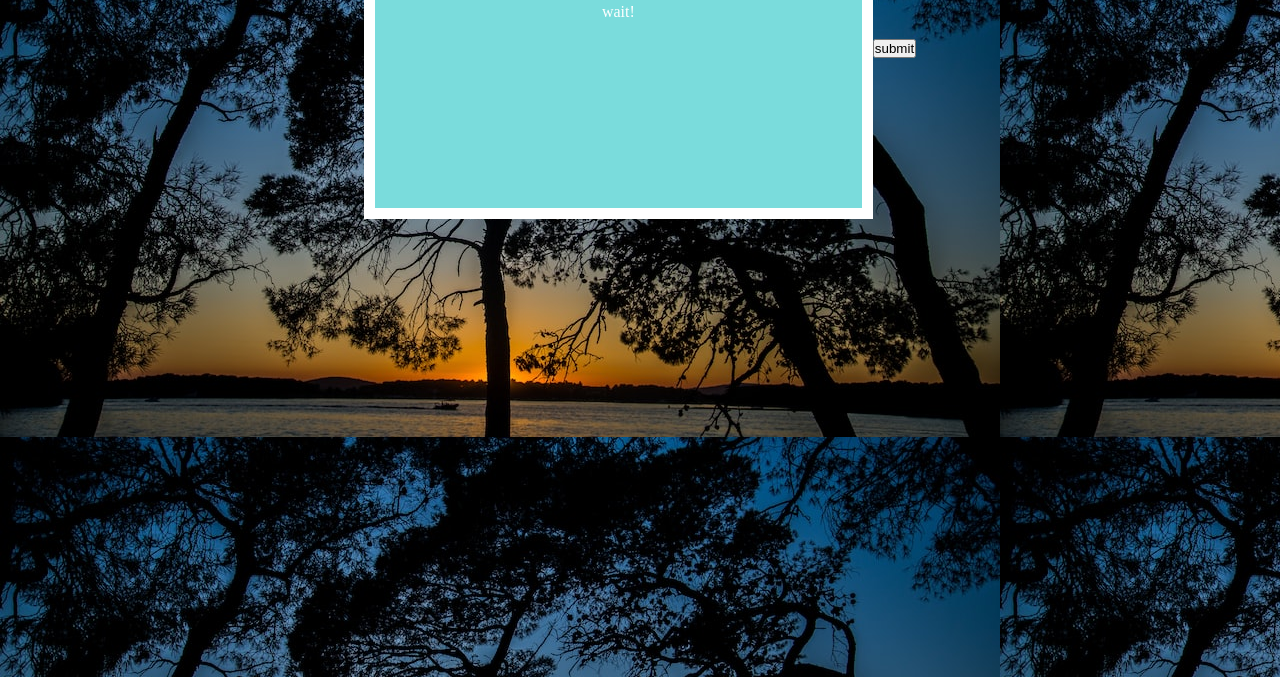
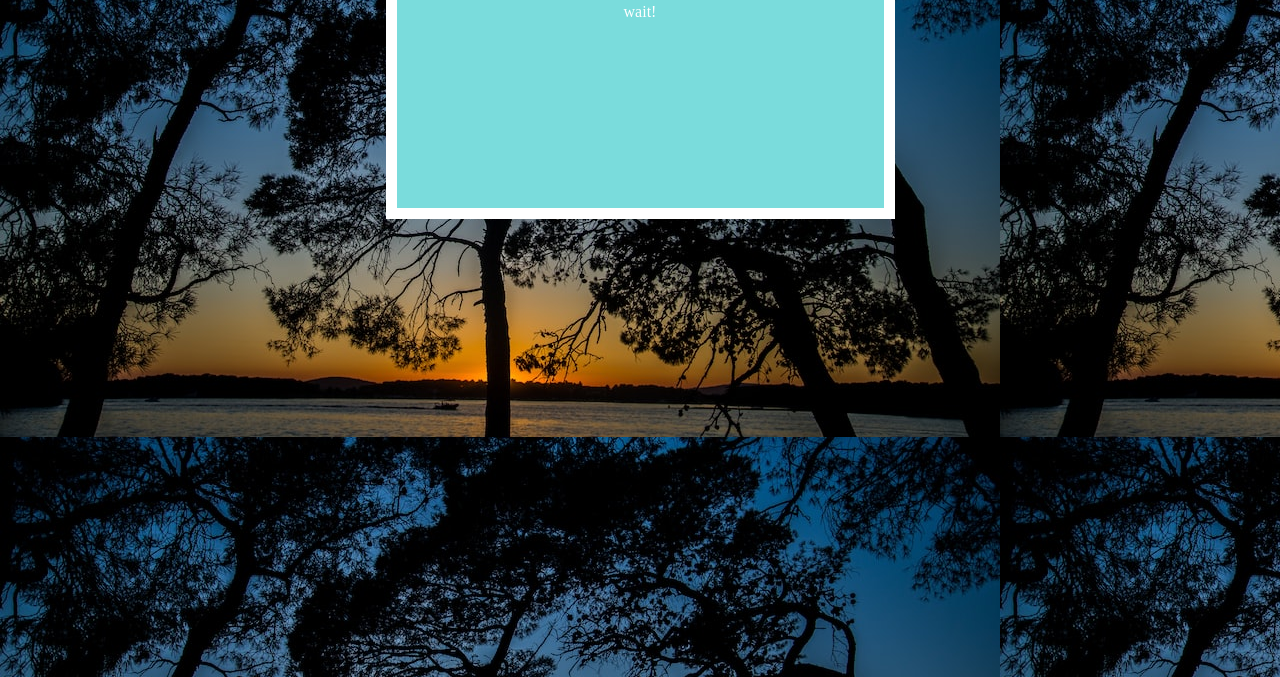
Before and after one commit to Komaljha1/Pass-the-message, a plain HTML site: page index.html in a window 1280 px wide. Shown: the part 123-800 px from the top of the page. Drawn offline with Linux system fonts and the light colour scheme.

Commit message:
button removed

```diff
--- a/index.html
+++ b/index.html
@@ -17,5 +17,5 @@
     <h1 id="header"></h1>
     <script src="script.js"></script>
 </body>
-<button class="btn">submit</button>
+
 </html>
```
